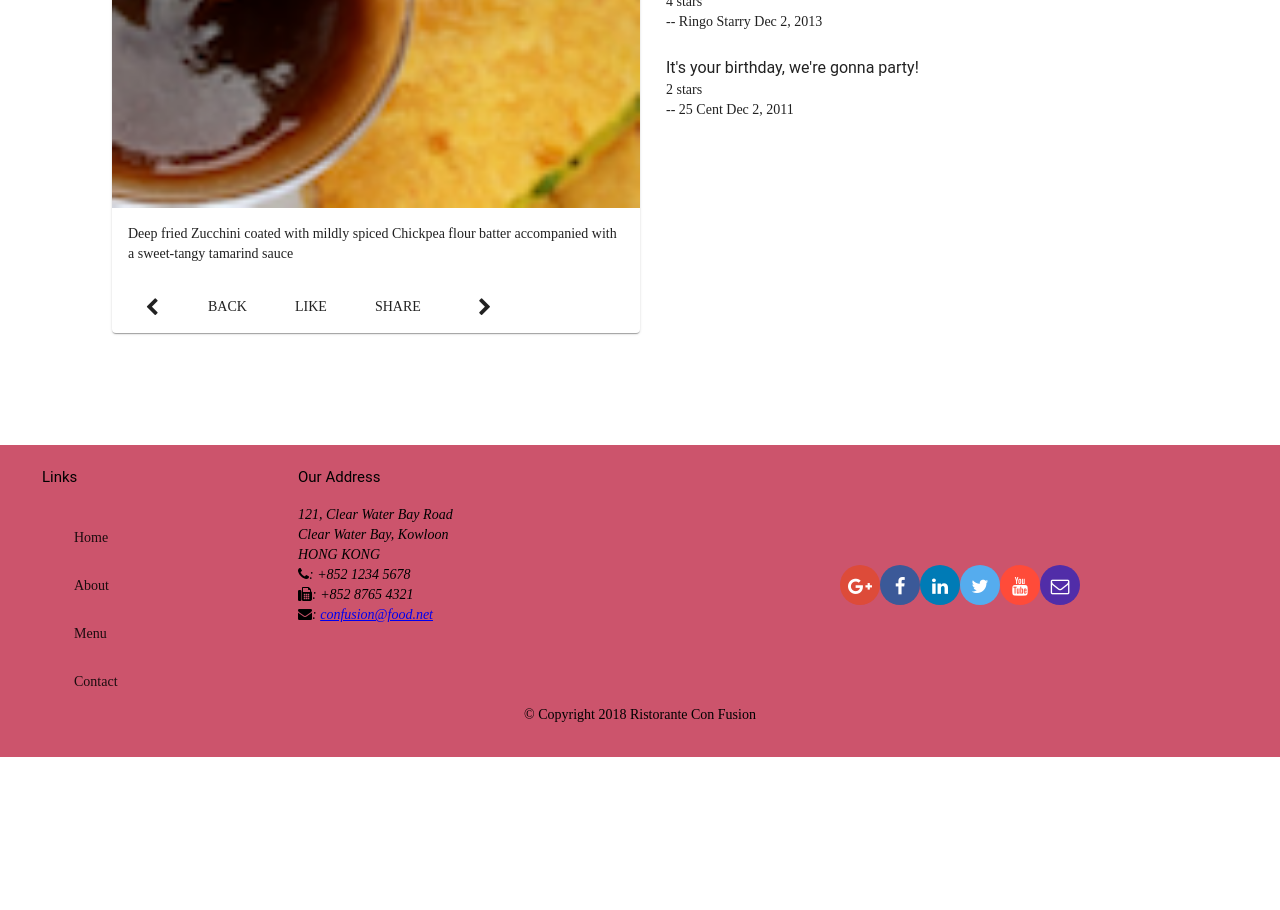
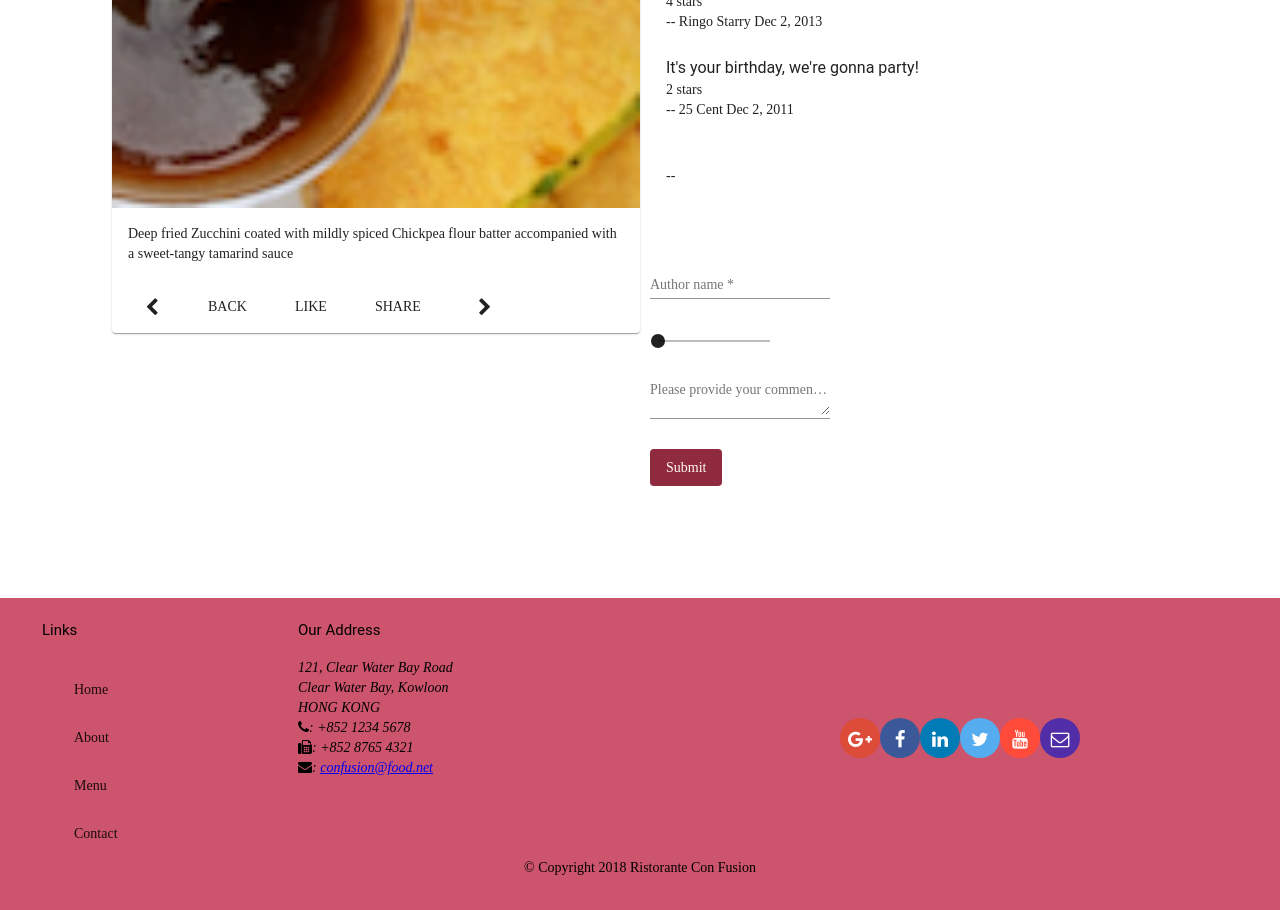
Before and after one commit to Gabushush/conFusion, an Angular app: page /dishdetail/1 in a window 1280 px wide. Shown: the part 900-1810 px from the top of the page. Before the commit the page ends 1657 px from the top, so only its background shows below. Built offline with nearby package versions, Linux system fonts and the light colour scheme; a web font is replaced by a local one.

Commit message:
Assignment week 3: adding reactive form to dishdetail component

```diff
--- a/src/app/app.module.ts
+++ b/src/app/app.module.ts
@@ -18,6 +18,7 @@ import { ReactiveFormsModule } from '@angular/forms';
 import { MatSelectModule } from '@angular/material/select';
 import { MatSlideToggleModule } from '@angular/material/slide-toggle';
 import { MatProgressSpinnerModule} from '@angular/material/progress-spinner';
+import { MatSliderModule } from '@angular/material/slider';
 
 import { MenuComponent } from './menu/menu.component';
 import { DishdetailComponent } from './dishdetail/dishdetail.component';
@@ -65,6 +66,7 @@ import { LoginComponent } from './login/login.component';
     MatSelectModule,
     MatSlideToggleModule,
     MatProgressSpinnerModule,
+    MatSliderModule,
   ],
   providers: [
     DishService,
--- a/src/app/dishdetail/dishdetail.component.html
+++ b/src/app/dishdetail/dishdetail.component.html
@@ -45,9 +45,56 @@
       </p>
       <br>
     </mat-list-item>
+
+    <mat-list-item *ngIf="commentForm.dirty || !submitted">
+      <h4 matLine> {{commentForm.value.comment}} </h4>
+      <p matLine>{{finalValue}}
+        <span *ngIf="finalValue==1">star</span><span *ngIf="finalValue>1">stars</span></p>
+      <p matLine>
+        <span>--{{commentForm.value.author}} {{comments.date | date}}</span>
+      </p>
+      <br>
+    </mat-list-item>
+    <br>
+    <mat-list-item *ngIf="submitted">
+      <div *ngFor="let commentadded of commentArr">
+      <h4 matLine> {{commentadded.comment}} </h4>
+      <p matLine>{{finalValue}}
+        <span *ngIf="finalValue==1">star</span><span *ngIf="finalValue>1">stars</span></p>
+      <p matLine>
+        <span>--{{commentadded.author}} {{comments.date | date}}</span>
+      </p>
+      <br>
+    </div>
+    </mat-list-item>
+    <br>
+
   </mat-list>
+
+  <div class="form-size">
+    <form novalidate [formGroup]="commentForm" #commForm="ngForm" (ngSubmit)="onSubComm()">
+
+      <p>
+        <mat-form-field class="full-width">
+          <input matInput formControlName="author" placeholder="Author name" type="text" required >
+          <mat-error *ngIf="formErr.author">{{formErr.author}}</mat-error>
+        </mat-form-field>
+        <br>
+
+          <mat-slider formControlName="rating" [min]="0" [max]="5" [step]="1" (change)="onInputChange($event)"   [thumbLabel]="true">
+          </mat-slider>
+          <span>{{finalValue}}</span>
+        <br>
+
+        <mat-form-field class="full-width" >
+          <textarea matInput formControlName="comment" placeholder="Please provide your comments" rows="2" required></textarea>
+        </mat-form-field>
+      </p>
+      <button type="submit" mat-button class="background-primary text-floral-white" [disabled]="commentForm.invalid">Submit</button>
+
+    </form>
   </div>
-
+</div>
   <div fxFlex [hidden]="dish">
     <mat-spinner></mat-spinner><h4>Loading.... Please Wait</h4>
   </div>
--- a/src/app/dishdetail/dishdetail.component.ts
+++ b/src/app/dishdetail/dishdetail.component.ts
@@ -1,10 +1,13 @@
-import { Component, OnInit, Input } from '@angular/core';
+import { Component, OnInit, ViewChild } from '@angular/core';
 import { Params, ActivatedRoute } from '@angular/router';
 import { Location } from '@angular/common';
 import { switchMap } from 'rxjs/operators';
+import { FormBuilder, FormGroup, Validator, Validators,NgForm } from '@angular/forms';
 
 import { Dish } from '../shared/dish';
 import { DishService } from '../services/dish.service';
+import { Comment } from '../shared/comment';
+
 @Component({
   selector: 'app-dishdetail',
   templateUrl: './dishdetail.component.html',
@@ -17,11 +20,41 @@ export class DishdetailComponent implements OnInit {
   dishIds: String[];
   prev: any;
   next: any;
+  stepIndex: number = 0;
+  steps: number[] = [0, 1, 2, 3, 4, 5];
+  finalValue: any;
+  comments= new Comment();
+  commentForm: FormGroup;
+  commentArr:any=[];
+
+  @ViewChild('commForm') commentFormDirective:NgForm;
+
+  formErr:any={
+    rating: '',
+    comment: '',
+    author: '',
+  };
+
+  validationMess: any={
+    'rating' : {
+      'required': 'Rating for dish is required.',
+    },
+    'comment': {
+      'required': 'Comments on dish is required.',
+      'minlength': 'Would love descriptive comments!;)'
+    },
+    'author' : {
+      'required': 'Author Name is required.',
+      'minlength': 'Author name must be atleast 2 characters long'
+    },
+  };
+  newdate: string;
+  submitted: boolean = false;
 
 
   constructor(private dishservice: DishService,
     private route: ActivatedRoute,
-    private location: Location) { }
+    private location: Location, private fb:FormBuilder) { this.createForm()}
 
   ngOnInit() {
     this.dishservice.getDishIds().subscribe(dishIds => this.dishIds = dishIds);
@@ -34,6 +67,40 @@ export class DishdetailComponent implements OnInit {
     console.log("in dish detail", this.dish, this.dishIds)
   }
 
+  createForm() {
+    this.commentForm = this.fb.group({
+      rating: ['',[Validators.required, Validators.pattern]],
+      comment: ['',[Validators.required, Validators.minLength(2)]],
+      author: ['', [Validators.required, Validators.minLength(2)]],
+    });
+    this.commentForm.valueChanges.subscribe(data =>this.onValueChanged(data));
+
+    this.onValueChanged();
+  }
+  onValueChanged(data?: any): void {
+    if(!this.commentForm){
+      return;
+     }
+     const form = this.commentForm;
+     const d = new Date();
+    this.newdate = d.toISOString();
+     for (const field in this.formErr){
+      if(this.formErr.hasOwnProperty(field)){
+        //clear previous error messages
+        this.formErr[field] = '';
+        const control = form.get(field);
+        if(control && control.dirty && !control.valid){
+          const messages = this.validationMess[field];
+          for(const key in control.errors){
+            if (control.errors.hasOwnProperty(key)){
+              this.formErr[field] += messages[key] + ' ';
+            };
+          }
+        }
+      }
+     }
+  }
+
   goBack(): void {
     this.location.back();
   }
@@ -44,4 +111,24 @@ export class DishdetailComponent implements OnInit {
     this.next = this.dishIds[(this.dishIds.length + index + 1) % this.dishIds.length];
   }
 
+  onSubComm(){
+    this.comments = this.commentForm.value;
+    this.comments.date=new Date().toString();
+    console.log(this.comments);
+    this.commentArr.push(this.comments);
+    console.log("Array",this.commentArr);
+    this.submitted=true;
+    this.commentForm.reset({
+    rating: 0,
+    comment: '',
+    author:'',
+    });
+    this.commentFormDirective.resetForm();
+  }
+
+  onInputChange($event: any) {
+    this.stepIndex = +$event.value;
+    this.finalValue = this.steps[this.stepIndex];
+  }
+
 }
```
